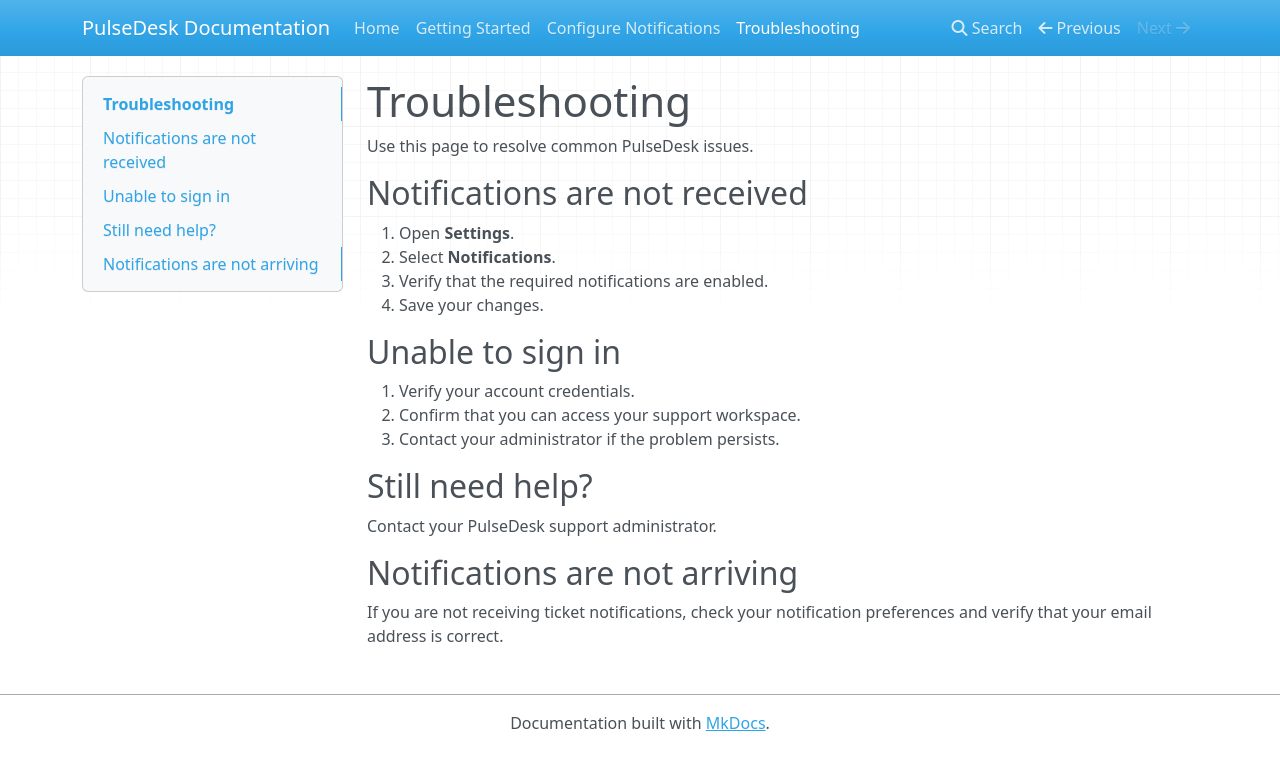
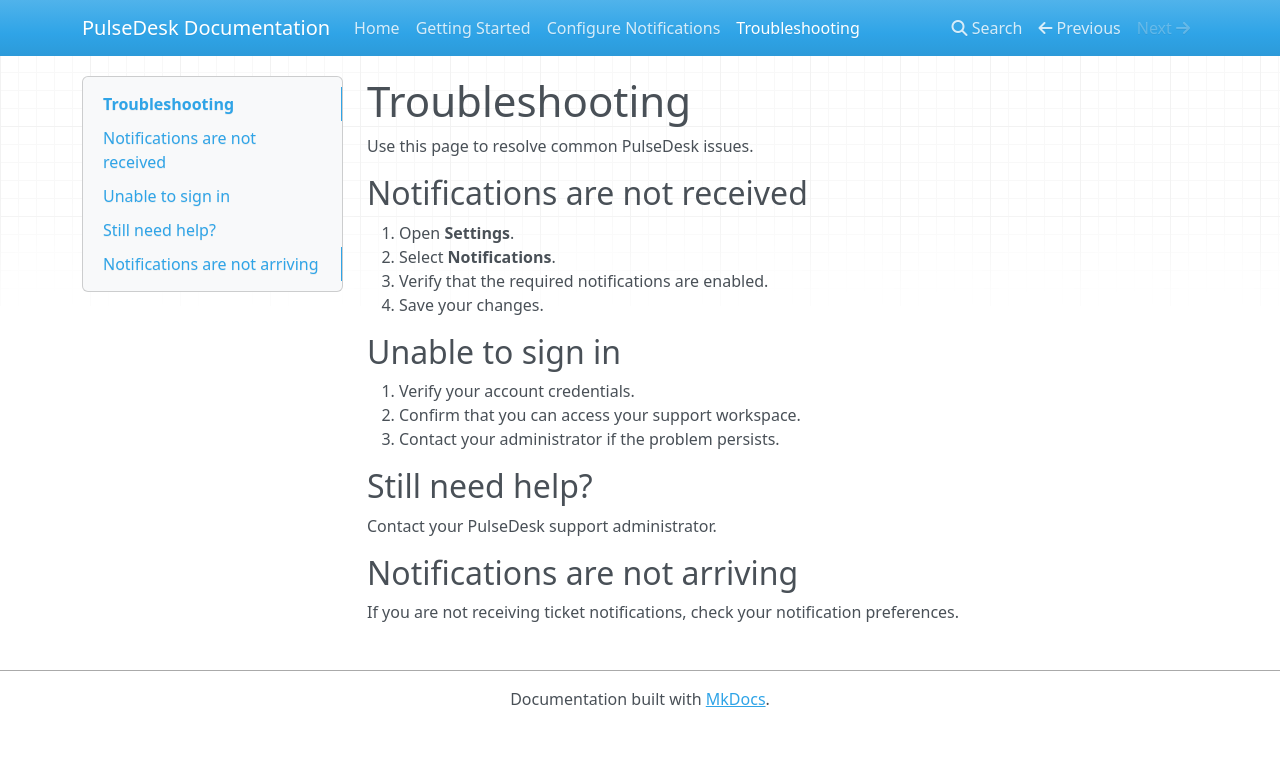
Before and after one commit to soumenpurkayastha2009/pulsedesk-docs, an MkDocs documentation site: the page built from docs/troubleshooting.md, in a window 1280 px wide. Shown: the top 770 px of the page. Built offline with MkDocs 1.6.1, drawn with Linux system fonts in a browser that asks for light colours; nearby versions of some CDN libraries.

Commit message:
Remove unnecessary email verification instruction

```diff
--- a/docs/troubleshooting.md
+++ b/docs/troubleshooting.md
@@ -23,4 +23,4 @@ Contact your PulseDesk support administrator.
 
 ## Notifications are not arriving
 
-If you are not receiving ticket notifications, check your notification preferences and verify that your email address is correct.
+If you are not receiving ticket notifications, check your notification preferences.
```
